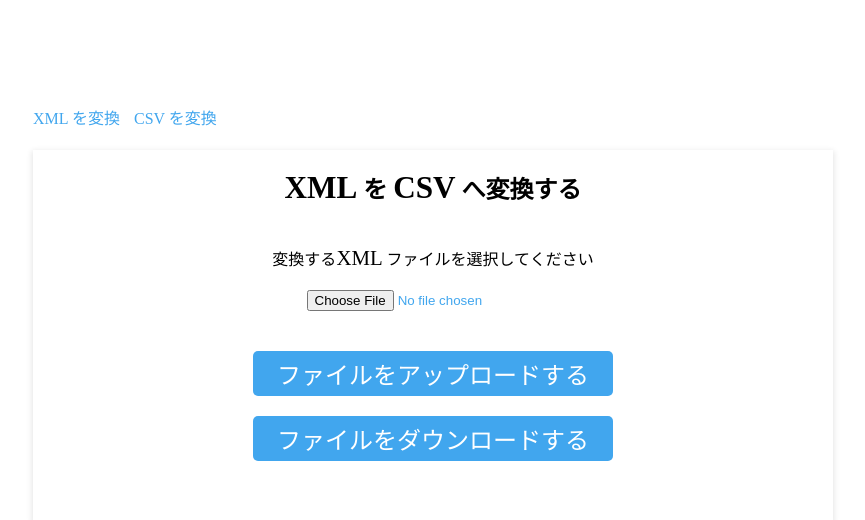
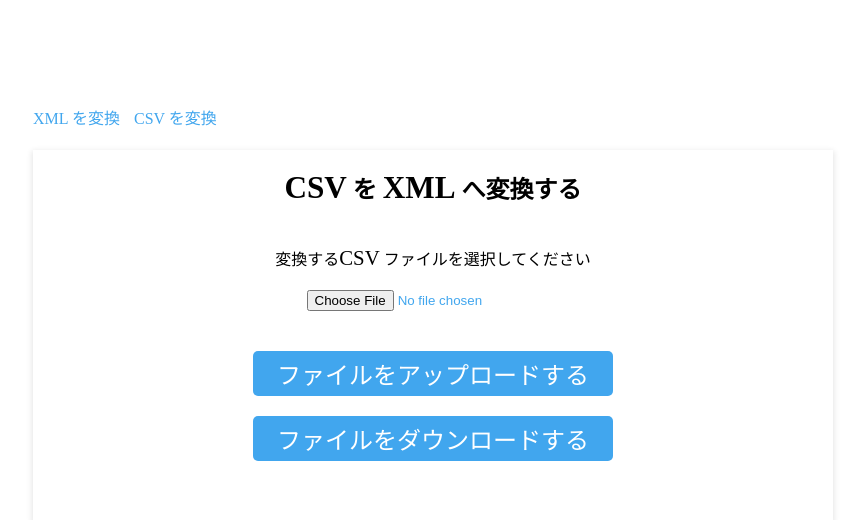
Before and after one commit to jpnm-panda/xml-vs-csv-converter, a Flask app: page /csv2xml in a window 1280 px wide. Shown: the top 520 px of the page, without its empty margins (207-1072 px from the left). Run offline with Flask 2, Linux system fonts and the light colour scheme.

Commit message:
csv2xmlように調整

```diff
--- a/templates/csv2xml.html
+++ b/templates/csv2xml.html
@@ -5,20 +5,19 @@
         <div class="container-has-shadow"><span></span>
             <div class="heading-body">
                 <h1 class="heading-content">
-                    <span class="strong">XML</span> を <span class="strong">CSV</span> へ変換する
+                    <span class="strong">CSV</span> を <span class="strong">XML</span> へ変換する
                 </h1>
             </div>
             <form method="post" enctype="multipart/form-data" class="btn-wrap">
                 <div class="select-body">
-                    <p class="description">変換する<span class="strong">XML</span> ファイルを選択してください</p>
+                    <p class="description">変換する<span class="strong">CSV</span> ファイルを選択してください</p>
                     <input type="file" name="file" class="select">
                 </div>
 
                 <input type="submit" value="ファイルをアップロードする" class="btn">
-                <button class="btn"><a href="/data/download" class="btn-link">ファイルをダウンロードする</a></button>
+                <button class="btn"><a href="/csv2xml/data/download" class="btn-link">ファイルをダウンロードする</a></button>
             </form>
         </div>
     </div>
-
 </main>
 {% endblock %}
--- a/templates/xml2csv.html
+++ b/templates/xml2csv.html
@@ -19,6 +19,5 @@
             </form>
         </div>
     </div>
-
 </main>
 {% endblock %}
```
